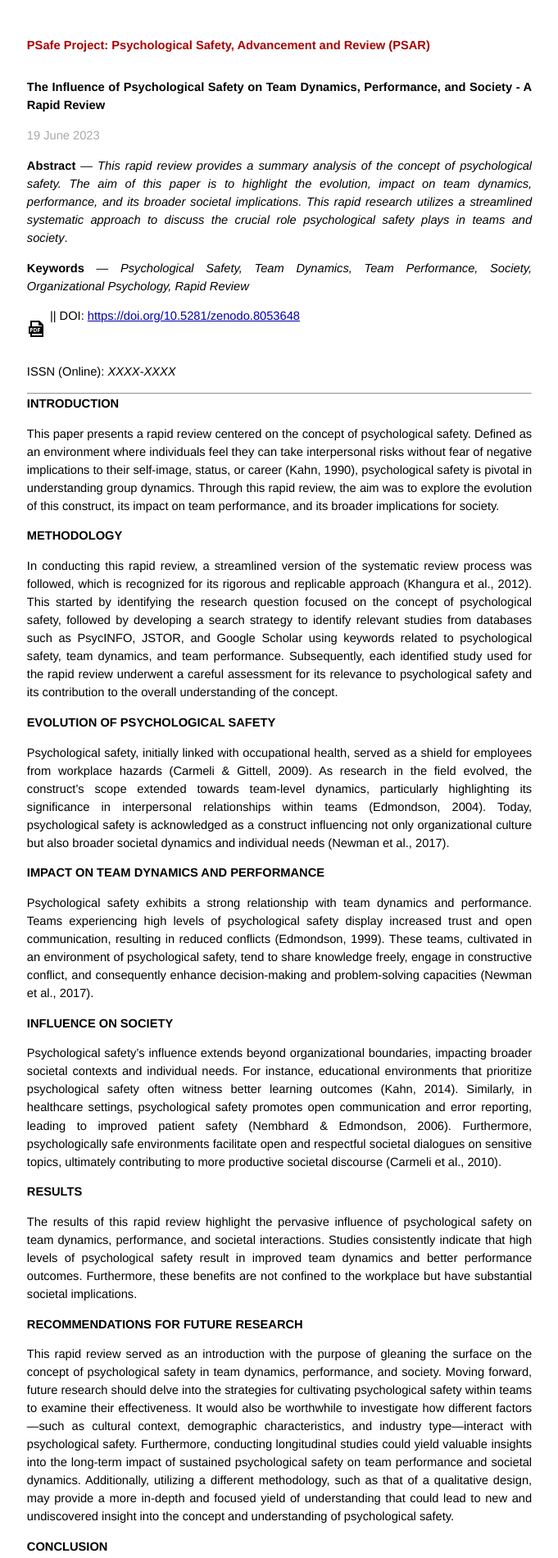
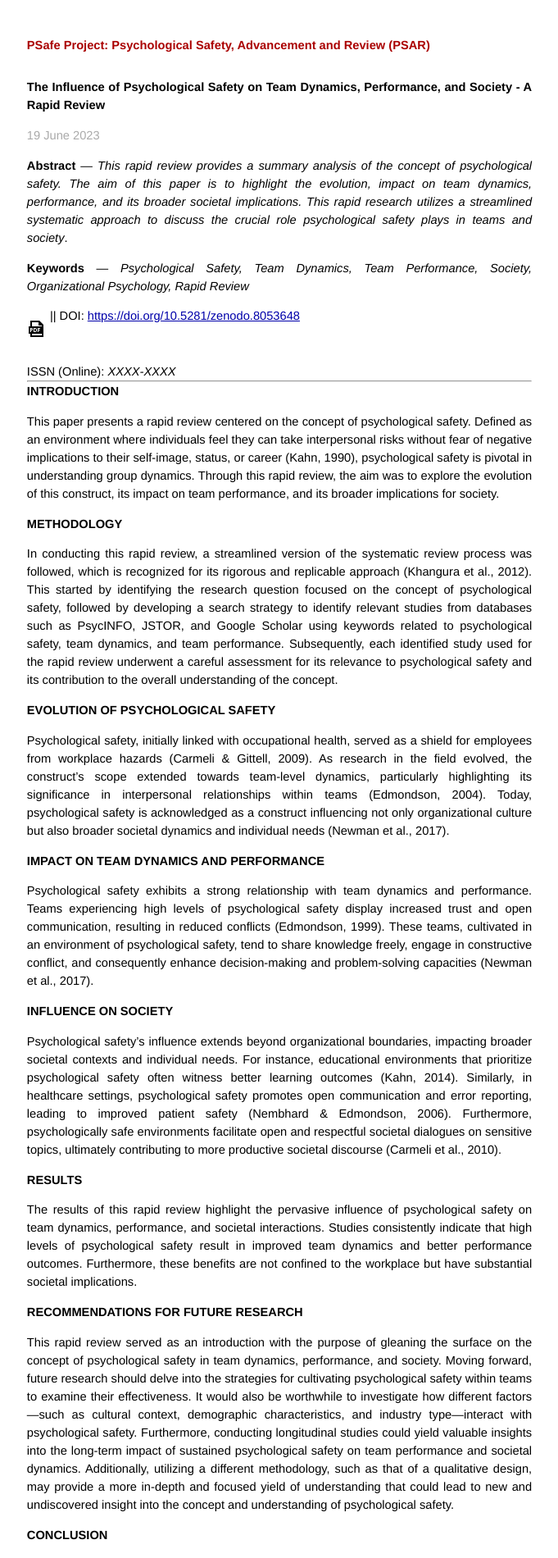
Before and after one commit to atidbit/psafe, a Jekyll site: the page built from _posts/2023-06-19-influence-of-psychological-safety-a-rapid-review.md, in a window 1280 px wide. Shown: the top 1900 px of the page at 82% size, without its empty margins (299-980 px from the left). Built offline with Jekyll 4.4.1, drawn with Linux system fonts in a browser that asks for light colours.

Commit message:
Update 2023-06-19-influence-of-psychological-safety-a-rapid-review.md

```diff
--- a/_posts/2023-06-19-influence-of-psychological-safety-a-rapid-review.md
+++ b/_posts/2023-06-19-influence-of-psychological-safety-a-rapid-review.md
@@ -22,7 +22,7 @@ DOI: <a href="https://doi.org/10.5281/zenodo.8053648" align="middle" target="_bl
 
 ISSN (Online): _XXXX-XXXX_
 
-<hr>
+<hr style="margin-top:-1em">
 
 ### INTRODUCTION
 
```
